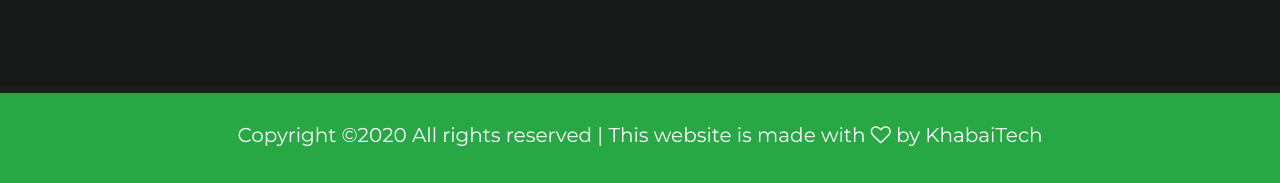
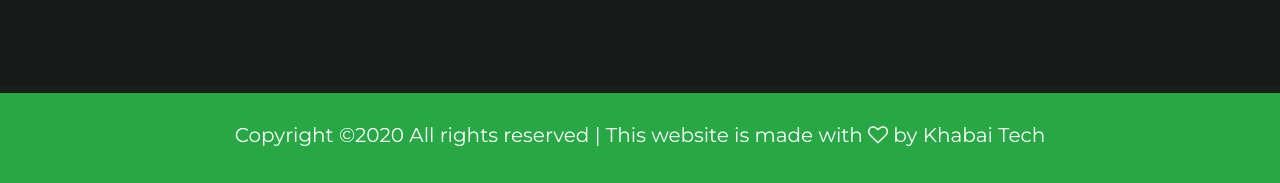
Before and after one commit to khabaitech/ysd, a plain HTML site: page index.html in a window 1280 px wide. Shown: the part 5000-5183 px from the top of the page. Drawn offline with Linux system fonts and the light colour scheme.

Commit message:
Update index.html

```diff
--- a/index.html
+++ b/index.html
@@ -895,7 +895,7 @@
                 <div class="row">
                     <div class="col-12">
                         <p class="m-0" style="font-size:20px">
-Copyright &copy;<script>document.write(new Date().getFullYear());</script> All rights reserved | This website is made with <i class="fa fa-heart-o" aria-hidden="true"></i> by <a href="http://khabaitech.com/" target="_blank">KhabaiTech</a>
+Copyright &copy;<script>document.write(new Date().getFullYear());</script> All rights reserved | This website is made with <i class="fa fa-heart-o" aria-hidden="true"></i> by <a href="http://khabaitech.com/" target="_blank">Khabai Tech</a>
 </p>
                     </div><!-- .col-12 -->
                 </div><!-- .row -->
```
